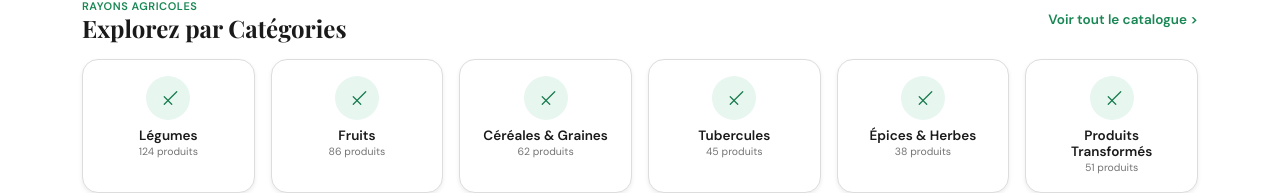
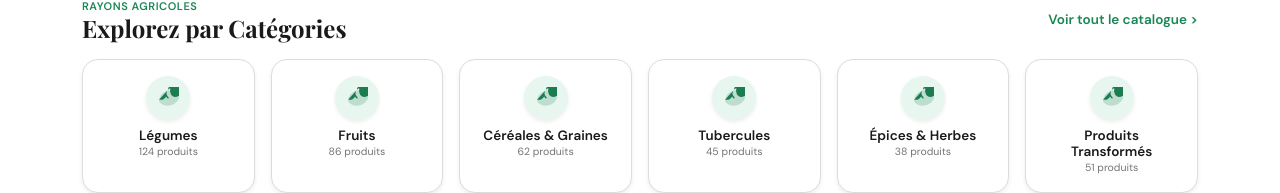
Before and after one commit to bintaziz24/agroconnect-frontend, an Angular app: page / in a window 1280 px wide. Shown: the part 715-908 px from the top of the page. Built offline with nearby package versions, Linux system fonts and the light colour scheme; no server answers.

Commit message:
Remplacement des croix par de jolies feuilles vertes SVG dans les cartes de categories

```diff
--- a/src/app/pages/accueil/accueil.html
+++ b/src/app/pages/accueil/accueil.html
@@ -127,9 +127,10 @@
         <div [routerLink]="['/catalogue']" [queryParams]="{ cat: cat.nom }"
              class="card border border-light-subtle rounded-4 p-3 text-center h-100 shadow-sm category-card"
              style="transition: all 0.3s ease; cursor: pointer;">
-          <div class="mx-auto rounded-circle d-flex align-items-center justify-content-center mb-2" style="width: 44px; height: 44px; background: #E8F6F0; color: #1A7C4F;">
-            <svg xmlns="http://www.w3.org/2000/svg" width="20" height="20" fill="currentColor" class="bi bi-leaf" viewBox="0 0 16 16">
-              <path d="M15.354 3.354a.5.5 0 0 0-.708-.708L8 9.293 5.354 6.646a.5.5 0 1 0-.708.708L7.293 10l-2.647 2.646a.5.5 0 0 0 .708.708L8 10.707l2.646 2.647a.5.5 0 0 0 .708-.708L8.707 10l2.647-2.646z"/>
+          <div class="mx-auto rounded-circle d-flex align-items-center justify-content-center mb-2 shadow-sm" style="width: 44px; height: 44px; background: #E8F6F0; color: #1A7C4F;">
+            <svg xmlns="http://www.w3.org/2000/svg" width="22" height="22" fill="#1A7C4F" class="bi bi-leaf-fill" viewBox="0 0 16 16">
+              <path d="M1.5 10.5a8.5 8.5 0 0 1 15-5.25 8.5 8.5 0 0 1-15 5.25z" opacity="0.2" />
+              <path d="M8 2c.002-.593.18-1.205.514-1.77.377-.638.93-1.215 1.502-1.659 1.115-.867 2.587-1.321 3.866-1.258 1.114.055 2.217.49 3.033 1.27.839.801 1.247 1.93 1.257 3.074.01 1.213-.425 2.62-1.24 3.702-.455.604-1.02 1.12-1.666 1.45-.584.299-1.254.453-1.84.453-.79 0-1.579-.2-2.228-.687a3.619 3.619 0 0 1-1.393-2.162c-.32-.904-.32-1.897-.156-2.996.016-.104.034-.207.054-.312a29.1 29.1 0 0 0-.256-.23c-.156.108-.314.216-.47.328-.543.39-1.093.84-1.47 1.387-.384.557-.58 1.206-.576 1.884a3.7 3.7 0 0 0 .565 1.958c.224.364.503.69.83.96a.5.5 0 1 1-.648.762 4.7 4.7 0 0 1-1.082-1.266A4.7 4.7 0 0 1 1.5 9.2z"/>
             </svg>
           </div>
           <h6 class="fw-bold mb-0 text-dark" style="font-size: 13.5px;">{{ t(cat.nom) }}</h6>
```
